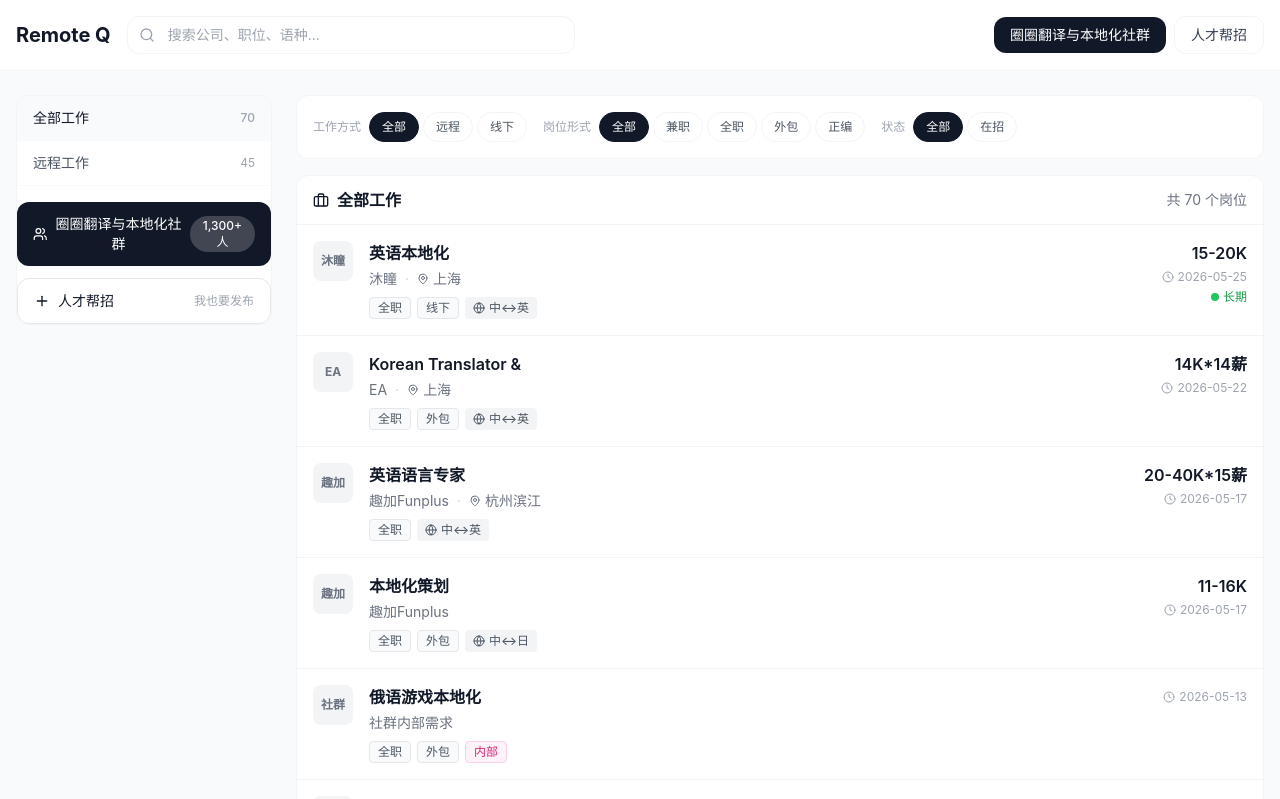
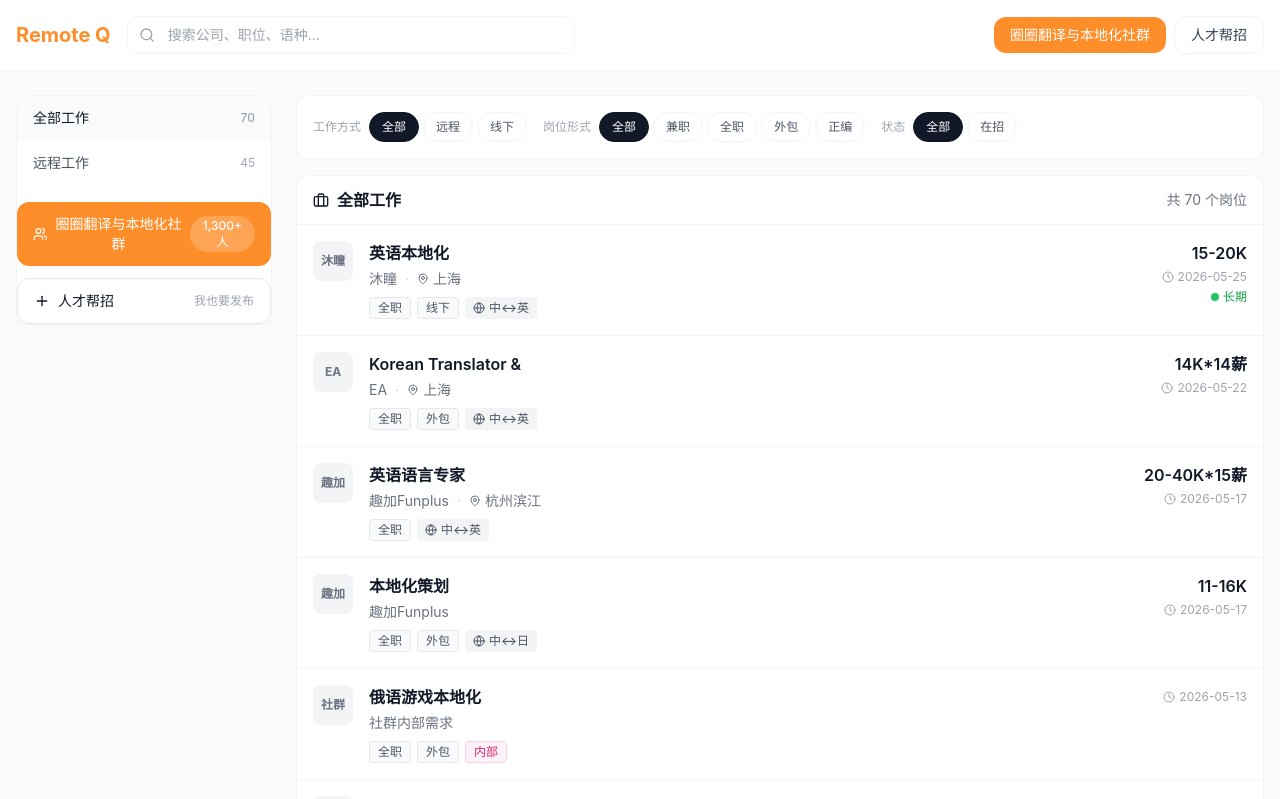
Before and after one commit to quanquan-code/remote-q-web, a React (Vite) app: page / in a window 1280 px wide. Shown: the top 799 px of the page. Built offline with nearby package versions, Linux system fonts and the light colour scheme.

Commit message:
design: Remote Q title + CTA buttons to orange #fd8e2a

```diff
--- a/src/pages/Jobs.jsx
+++ b/src/pages/Jobs.jsx
@@ -222,7 +222,7 @@ const Jobs = () => {
       <div className="bg-white border-b border-gray-100 sticky top-0 z-10">
         <div className="max-w-7xl mx-auto px-4 py-4">
           <div className="flex items-center gap-4">
-            <h1 className="text-xl font-bold text-gray-900 shrink-0">Remote Q</h1>
+            <h1 className="text-xl font-bold text-[#fd8e2a] shrink-0">Remote Q</h1>
             <div className="relative flex-1 max-w-md">
               <Search className="absolute left-3 top-1/2 -translate-y-1/2 w-4 h-4 text-gray-400" />
               <input
@@ -236,7 +236,7 @@ const Jobs = () => {
             <div className="flex items-center gap-2 ml-auto">
               <button
                 onClick={() => setShowQrModal(true)}
-                className="px-4 py-2 bg-gray-900 text-white rounded-xl text-sm font-medium hover:bg-gray-800 transition-colors"
+                className="px-4 py-2 bg-[#fd8e2a] text-white rounded-xl text-sm font-medium hover:bg-[#e57f1f] transition-colors"
               >
                 圈圈翻译与本地化社群
               </button>
@@ -276,7 +276,7 @@ const Jobs = () => {
               <div className="mt-4 space-y-3">
                 <button
                   onClick={() => setShowQrModal(true)}
-                  className="w-full flex items-center gap-2 px-4 py-3 bg-gray-900 text-white rounded-xl text-sm font-medium hover:bg-gray-800 transition-colors"
+                  className="w-full flex items-center gap-2 px-4 py-3 bg-[#fd8e2a] text-white rounded-xl text-sm font-medium hover:bg-[#e57f1f] transition-colors"
                 >
                   <Users className="w-4 h-4" />
                   <span>圈圈翻译与本地化社群</span>
```
